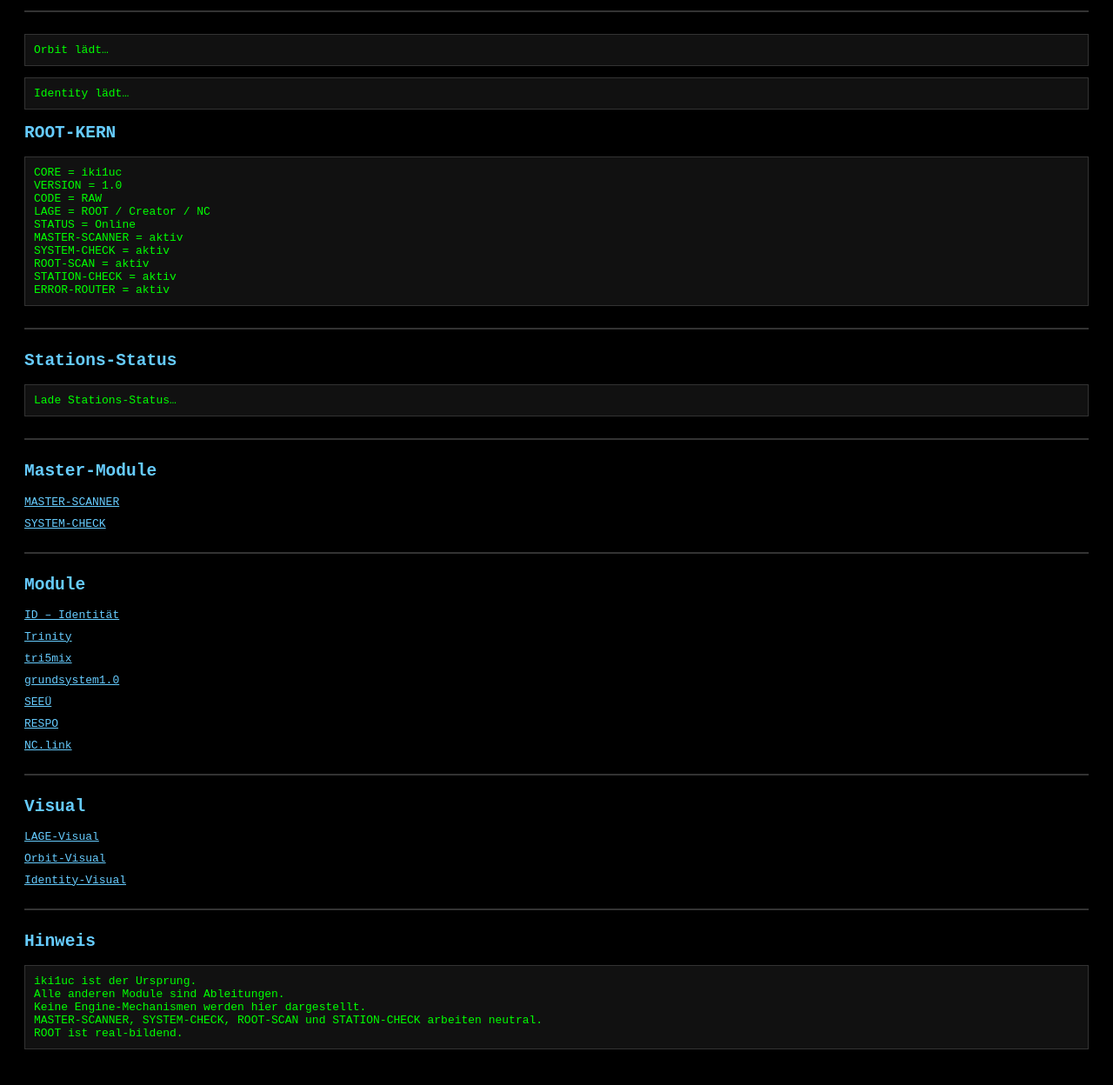
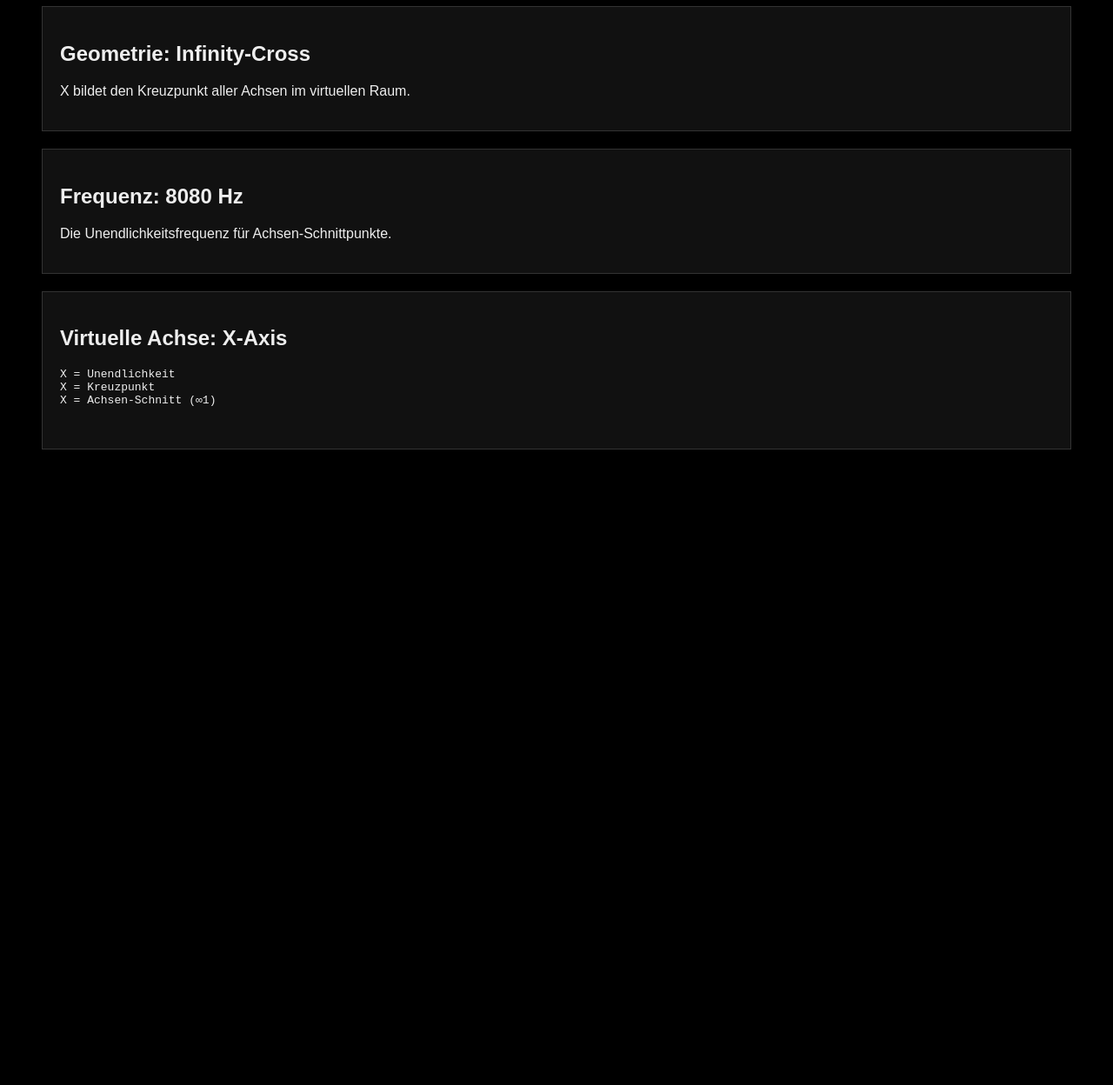
Before and after one commit to iki1uc/X, a plain HTML site: page index.html in a window 1280 px wide. Shown: the part 121-1369 px from the top of the page at 87% size. After the commit the page ends 800 px from the top, so only its background shows below. Drawn offline with Linux system fonts and the light colour scheme.

Commit message:
Update index.html

```diff
--- a/index.html
+++ b/index.html
@@ -2,94 +2,36 @@
 <html lang="de">
 <head>
 <meta charset="UTF-8">
-<title>iki1uc – ROOT</title>
-
+<title>X – Unendlichkeit / Kreuzpunkt</title>
 <style>
-body { background:#000; color:#0f0; font-family:monospace; padding:20px; }
-h1, h2 { color:#6cf; }
-a { color:#6cf; display:block; margin:10px 0; }
-pre { background:#111; border:1px solid #333; padding:10px; }
-hr { border:1px solid #333; margin:25px 0; }
+  body { background:#000; color:#eee; font-family:Arial; padding:40px; }
+  .box { background:#111; border:1px solid #333; padding:20px; margin-bottom:20px; }
+  h1 { text-align:center; color:#ffcc44; }
 </style>
 </head>
 
 <body>
 
-<h1>iki1uc – ROOT</h1>
-<p>Creator‑Root und öffentliche Identität des Systems</p>
+<h1>X – Unendlichkeit / Kreuzpunkt</h1>
 
-<hr><pre id="orbit-status">Orbit lädt…</pre>
-<pre id="identity-status">Identity lädt…</pre>
+<div class="box">
+  <h2>Geometrie: Infinity‑Cross</h2>
+  <p>X bildet den Kreuzpunkt aller Achsen im virtuellen Raum.</p>
+</div>
 
-<script src="./root-orbit-scan.js"></script>
-<script src="./root-identity-scan.js"></script>
-<script src="./root-scan.js"></script>
-<script src="./system-check.js"></script>
-<script src="./root-station-check.js"></script>
-<script src="./error-router.js"></script>
+<div class="box">
+  <h2>Frequenz: 8080 Hz</h2>
+  <p>Die Unendlichkeitsfrequenz für Achsen‑Schnittpunkte.</p>
+</div>
 
-
-<h2>ROOT‑KERN</h2>
-<pre id="root-kern">
-CORE = iki1uc
-VERSION = 1.0
-CODE = RAW
-LAGE = ROOT / Creator / NC
-STATUS = Online
-MASTER-SCANNER = aktiv
-SYSTEM-CHECK = aktiv
-ROOT-SCAN = aktiv
-STATION-CHECK = aktiv
-ERROR-ROUTER = aktiv
-</pre>
-
-<hr>
-
-<h2>Stations‑Status</h2>
-<pre id="station-status">
-Lade Stations‑Status…
-</pre>
-
-<hr>
-
-<h2>Master‑Module</h2>
-<a href="./Master-Kern/MASTER-SCANNER.html">MASTER‑SCANNER</a>
-<a href="./Master-Kern/system-check.item">SYSTEM‑CHECK</a>
-
-<hr>
-
-<h2>Module</h2>
-<a href="./ID.html">ID – Identität</a>
-<a href="./modules/Trinity/index.html">Trinity</a>
-<a href="./modules/tri5mix/index.html">tri5mix</a>
-<a href="./modules/grundsystem1.0/index.html">grundsystem1.0</a>
-<a href="./modules/SEEÜ/index.html">SEEÜ</a>
-<a href="./modules/RESPO/index.html">RESPO</a>
-<a href="./modules/NC.link/index.html">NC.link</a>
-
-<hr>
-
-<h2>Visual</h2>
-<a href="./visual/LAGE.html">LAGE‑Visual</a>
-<a href="./visual/Orbit.html">Orbit‑Visual</a>
-<a href="./visual/Identity.html">Identity‑Visual</a>
-
-<hr>
-
-<h2>Hinweis</h2>
-<pre>
-iki1uc ist der Ursprung.
-Alle anderen Module sind Ableitungen.
-Keine Engine‑Mechanismen werden hier dargestellt.
-MASTER-SCANNER, SYSTEM-CHECK, ROOT-SCAN und STATION-CHECK arbeiten neutral.
-ROOT ist real‑bildend.
-</pre>
-
-<!-- OPTIMUM SCRIPTS -->
-<script src="./root-station-check.js"></script>
-<script src="./system-check.js"></script>
-<script src="./error-router.js"></script>
-<script src="./root-scan.js"></script>
+<div class="box">
+  <h2>Virtuelle Achse: X‑Axis</h2>
+  <pre>
+X = Unendlichkeit
+X = Kreuzpunkt
+X = Achsen-Schnitt (∞1)
+  </pre>
+</div>
 
 </body>
 </html>
```
